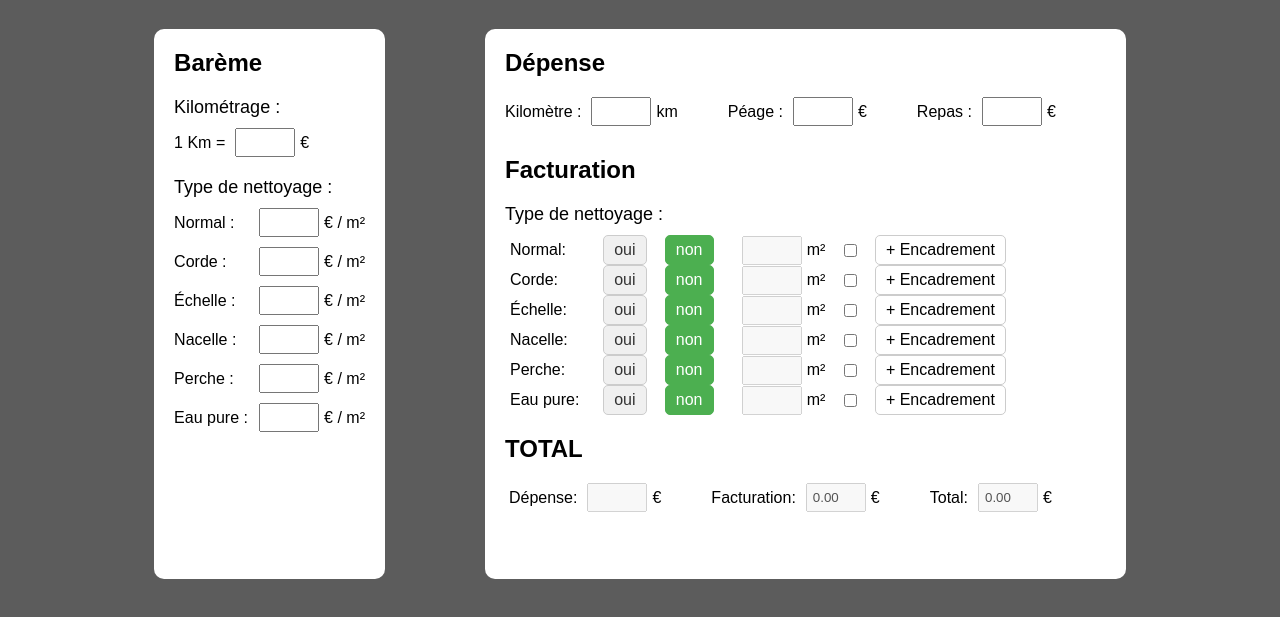
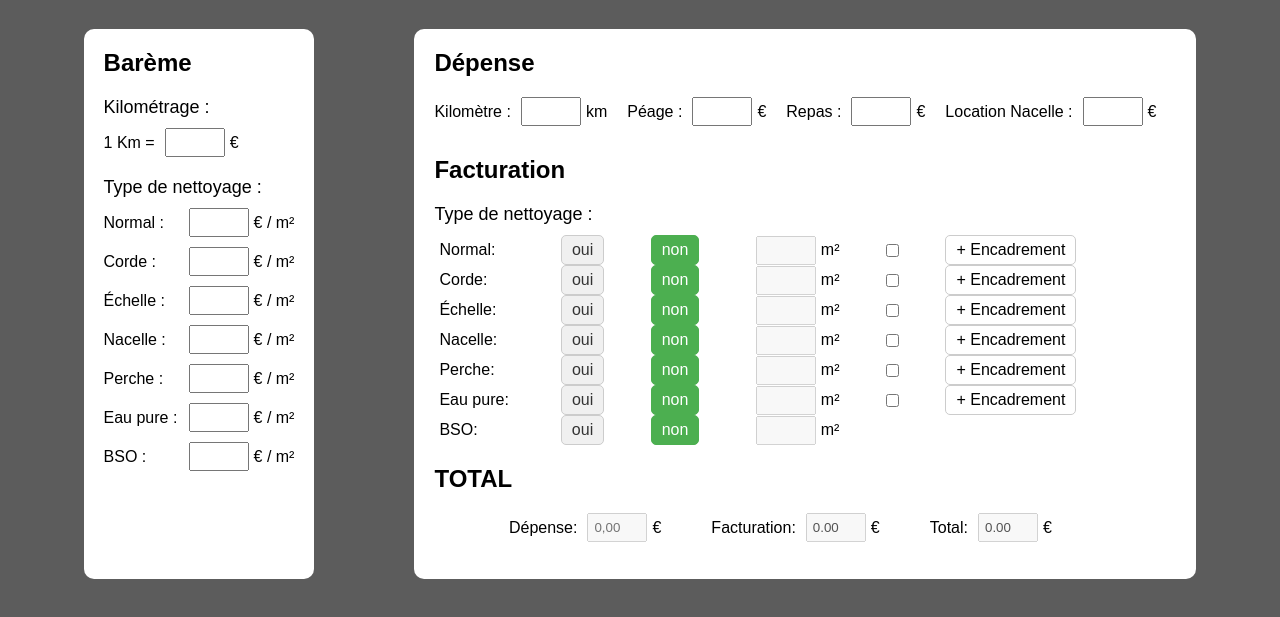
Before and after one commit to l-sauvinet/Devis_Calc, a plain HTML site: page index.html in a window 1280 px wide. Shown: the part 179-796 px from the top of the page. Drawn offline with Linux system fonts and the light colour scheme.

Commit message:
fix: add BSO and Location

```diff
--- a/asset/index.css
+++ b/asset/index.css
@@ -141,12 +141,19 @@ font-size: 16px;
 }
 
 .depense-list{
-    margin-right: 50px;
+    margin-right: 20px;
 }
 
 .type-list{
     display: flex;
     align-items: center;
+    justify-content: space-between;
+}
+
+.type-list-BSO{
+    display: flex;
+    align-items: center;
+    margin-right: 237px;
     justify-content: space-between;
 }
 
@@ -200,13 +207,15 @@ label[for="echelle-yes"],
 label[for="nacelle-yes"],
 label[for="eau-yes"],
 label[for="cadre-yes"],
+label[for="BSO-yes"],
 label[for="normal-no"],
 label[for="corde-no"],
 label[for="perche-no"],
 label[for="echelle-no"],
 label[for="nacelle-no"],
 label[for="eau-no"],
-label[for="cadre-no"] {
+label[for="cadre-no"],
+label[for="BSO-no"]{
     background-color: #f0f0f0;
     color: #333;
 }
--- a/asset/index.js
+++ b/asset/index.js
@@ -27,7 +27,8 @@ document.addEventListener('DOMContentLoaded', function() {
             { input1: 'input-echelle', input2: 'input-echelle2', checkbox: 'checkbox-echelle' },
             { input1: 'input-nacelle', input2: 'input-nacelle2', checkbox: 'checkbox-nacelle' },
             { input1: 'input-perche', input2: 'input-perche2', checkbox: 'checkbox-perche' },
-            { input1: 'input-eauPure', input2: 'input-eauPure2', checkbox: 'checkbox-eau' }
+            { input1: 'input-eauPure', input2: 'input-eauPure2', checkbox: 'checkbox-eau' },
+            { input1: 'input-BSO', input2: 'input-BSO2' }
         ];
 
         // Calculer les résultats
@@ -39,7 +40,7 @@ document.addEventListener('DOMContentLoaded', function() {
             const checkbox = document.getElementById(pair.checkbox);
 
             let result = input1 * input2;
-            if (checkbox.checked) {
+            if (checkbox && checkbox.checked) {
                 result *= 2;
             }
             totalFacturation += result; // Ajouter le résultat au total facturation
@@ -55,8 +56,8 @@ document.addEventListener('DOMContentLoaded', function() {
         updateTotalTotal();
     }
 
-    // Identifiants des inputs à sauvegarder
-    const inputIds = [
+    // Identifiants des inputs à sauvegarder dans le localStorage
+    const baremeInputIds = [
         'input-km',
         'input-normal',
         'input-corde',
@@ -64,19 +65,14 @@ document.addEventListener('DOMContentLoaded', function() {
         'input-nacelle',
         'input-perche',
         'input-eauPure',
-        'input-normal2',
-        'input-corde2',
-        'input-echelle2',
-        'input-nacelle2',
-        'input-perche2',
-        'input-eauPure2'
+        'input-BSO'
     ];
 
     // Charger les valeurs depuis le localStorage lors du chargement de la page
-    inputIds.forEach(loadFromLocalStorage);
+    baremeInputIds.forEach(loadFromLocalStorage);
 
     // Ajouter des écouteurs d'événements pour sauvegarder les valeurs lorsque l'utilisateur les change
-    inputIds.forEach(id => {
+    baremeInputIds.forEach(id => {
         const element = document.getElementById(id);
         if (element) {
             element.addEventListener('input', () => {
@@ -116,12 +112,15 @@ document.addEventListener('DOMContentLoaded', function() {
     const inputNacelle2 = document.getElementById('input-nacelle2');
     const inputEauPure = document.getElementById('input-eauPure');
     const inputEauPure2 = document.getElementById('input-eauPure2');
+    const inputBSO = document.getElementById('input-BSO');
+    const inputBSO2 = document.getElementById('input-BSO2');
     const inputTotalFacturation = document.getElementById('input-total-facturation');
 
     const inputKm = document.getElementById('input-km');
     const inputKm2 = document.getElementById('input-km2');
     const inputPeage = document.getElementById('input-peage');
     const inputRepas = document.getElementById('input-repas');
+    const inputLocation = document.getElementById('input-location');
     const inputTotalDepense = document.getElementById('input-total-depense');
 
     const inputTotalTotal = document.getElementById('input-total-total');
@@ -140,13 +139,16 @@ document.addEventListener('DOMContentLoaded', function() {
         const nacelle2Value = parseFloat(inputNacelle2.value) || 0;
         const eauPureValue = parseFloat(inputEauPure.value) || 0;
         const eauPure2Value = parseFloat(inputEauPure2.value) || 0;
+        const BSOValue = parseFloat(inputBSO.value) || 0;
+        const BSO2Value = parseFloat(inputBSO2.value) || 0;
 
         const totalFacturation = (normalValue * normal2Value) +
                                 (percheValue * perche2Value) +
                                 (echelleValue * echelle2Value) +
                                 (nacelleValue * nacelle2Value) +
                                 (eauPureValue * eauPure2Value) +
-                                (cordeValue * corde2Value);
+                                (cordeValue * corde2Value) +
+                                (BSOValue * BSO2Value);
 
         inputTotalFacturation.value = totalFacturation.toFixed(2);
         updateTotalTotal(); // Mise à jour du total général
@@ -158,8 +160,9 @@ document.addEventListener('DOMContentLoaded', function() {
         const km2Value = parseFloat(inputKm2.value) || 0;
         const peageValue = parseFloat(inputPeage.value) || 0;
         const repasValue = parseFloat(inputRepas.value) || 0;
+        const locaitonValue = parseFloat(inputLocation.value) || 0;
 
-        const totalDepense = (kmValue * km2Value) + peageValue + repasValue;
+        const totalDepense = (kmValue * km2Value) + peageValue + repasValue + locaitonValue;
 
         inputTotalDepense.value = totalDepense.toFixed(2);
         updateTotalTotal(); // Mise à jour du total général
@@ -188,11 +191,13 @@ document.addEventListener('DOMContentLoaded', function() {
     inputNacelle2.addEventListener('input', updateTotalFacturation);
     inputEauPure.addEventListener('input', updateTotalFacturation);
     inputEauPure2.addEventListener('input', updateTotalFacturation);
-
+    inputBSO.addEventListener('input', updateTotalFacturation);
+    inputBSO2.addEventListener('input', updateTotalFacturation);
     inputKm.addEventListener('input', updateTotalDepense);
     inputKm2.addEventListener('input', updateTotalDepense);
     inputPeage.addEventListener('input', updateTotalDepense);
     inputRepas.addEventListener('input', updateTotalDepense);
+    inputLocation.addEventListener('input', updateTotalDepense);
 
     const yesRadios = document.querySelectorAll('.yes-radio');
     const noRadios = document.querySelectorAll('.no-radio');
--- a/index.html
+++ b/index.html
@@ -28,6 +28,7 @@
                     <li><div class="name-list">Nacelle :</div><div class="input-container"><input type="number" id="input-nacelle" class="currency-input nacelle"><span class="currency-symbol">€ / m²</span></div></li>
                     <li><div class="name-list">Perche :</div><div class="input-container"><input type="number" id="input-perche" class="currency-input perche"><span class="currency-symbol">€ / m²</span></div></li>
                     <li><div class="name-list">Eau pure :</div><div class="input-container"><input type="number" id="input-eauPure" class="currency-input eauPure"><span class="currency-symbol">€ / m²</span></div></li>
+                    <li><div class="name-list">BSO :</div><div class="input-container"><input type="number" id="input-BSO" class="currency-input BSO"><span class="currency-symbol">€ / m²</span></div></li>
                 </ul>
             </div>
         </div>
@@ -36,9 +37,28 @@
                 <div class="titleBarem">Dépense</div>
                 <div class="depense">
                     <ul class="list">
-                        <li class="depense-list">Kilomètre : <div class="input-container"><input type="number" id="input-km2"  class="currency-input"><span class="currency-symbol">km</span></div></li>
-                        <li class="depense-list">Péage : <div class="input-container"><input type="number" id="input-peage" class="currency-input"><span class="currency-symbol">€</span></div></li>
-                        <li class="depense-list">Repas : <div class="input-container"><input type="number" id="input-repas" class="currency-input"><span class="currency-symbol">€</span></div></li>
+                        <li class="depense-list">
+                            Kilomètre :
+                            <div class="input-container">
+                                <input type="number" id="input-km2"  class="currency-input">
+                                <span class="currency-symbol">km</span>
+                            </div>
+                        </li>
+                        <li class="depense-list">
+                            Péage :
+                            <div class="input-container">
+                                <input type="number" id="input-peage" class="currency-input">
+                                <span class="currency-symbol">€</span>
+                            </div>
+                        </li>
+                        <li class="depense-list">
+                            Repas :
+                            <div class="input-container">
+                                <input type="number" id="input-repas" class="currency-input">
+                                <span class="currency-symbol">€</span>
+                            </div>
+                        </li>
+                        <li class="depense-list">Location Nacelle : <div class="input-container"><input type="number" id="input-location" class="currency-input"><span class="currency-symbol">€</span></div></li>
                     </ul>
                 </div>
             </div>
@@ -121,6 +141,16 @@
                                 <label for="checkbox-eau">+ Encadrement</label>
                             </div>
                         </li>
+                        <li>
+                            <div class="type-list-BSO">
+                                <div class="name-list">BSO:</div>
+                                <input type="radio" class="yes-radio" id="BSO-yes" name="BSO" value="yes">
+                                <label for="BSO-yes">oui</label>
+                                <input type="radio" class="no-radio" id="BSO-no" name="BSO" value="no" checked>
+                                <label for="BSO-no">non</label>
+                                <div class="input-container"><input type="number" class="currency-input BSO2" id="input-BSO2" disabled><span class="currency-symbol">m²</span></div>
+                            </div>
+                        </li>
                     </ul>
                 </div>
             </div>
@@ -128,9 +158,27 @@
                 <div class="titleBarem">TOTAL</div>
                 <div class="total">
                     <ul class="list">
-                        <li class="total-list">Dépense: <div class="input-container"><input type="number" class="currency-input total-depense" id="input-total-depense" disabled><span class="currency-symbol">€</span></div></li>
-                        <li class="total-list">Facturation: <div class="input-container"><input type="number" class="currency-input total-facturation" id="input-total-facturation" disabled><span class="currency-symbol">€</span></div></li>
-                        <li class="total-list">Total: <div class="input-container"><input type="number" class="currency-input total-total" id="input-total-total" disabled><span class="currency-symbol">€</span></div></li>
+                        <li class="total-list">
+                            Dépense:
+                            <div class="input-container">
+                                <input type="number" placeholder="0,00" class="currency-input total-depense" id="input-total-depense" disabled>
+                                <span class="currency-symbol">€</span>
+                            </div>
+                        </li>
+                        <li class="total-list">
+                            Facturation:
+                            <div class="input-container">
+                                <input type="number" placeholder="0,00" class="currency-input total-facturation" id="input-total-facturation" disabled>
+                                <span class="currency-symbol">€</span>
+                            </div>
+                        </li>
+                        <li class="total-list"
+                        >Total:
+                        <div class="input-container">
+                            <input type="number" placeholder="0,00" class="currency-input total-total" id="input-total-total" disabled>
+                            <span class="currency-symbol">€</span>
+                        </div>
+                    </li>
                     </ul>
                 </div>
             </div>
```
